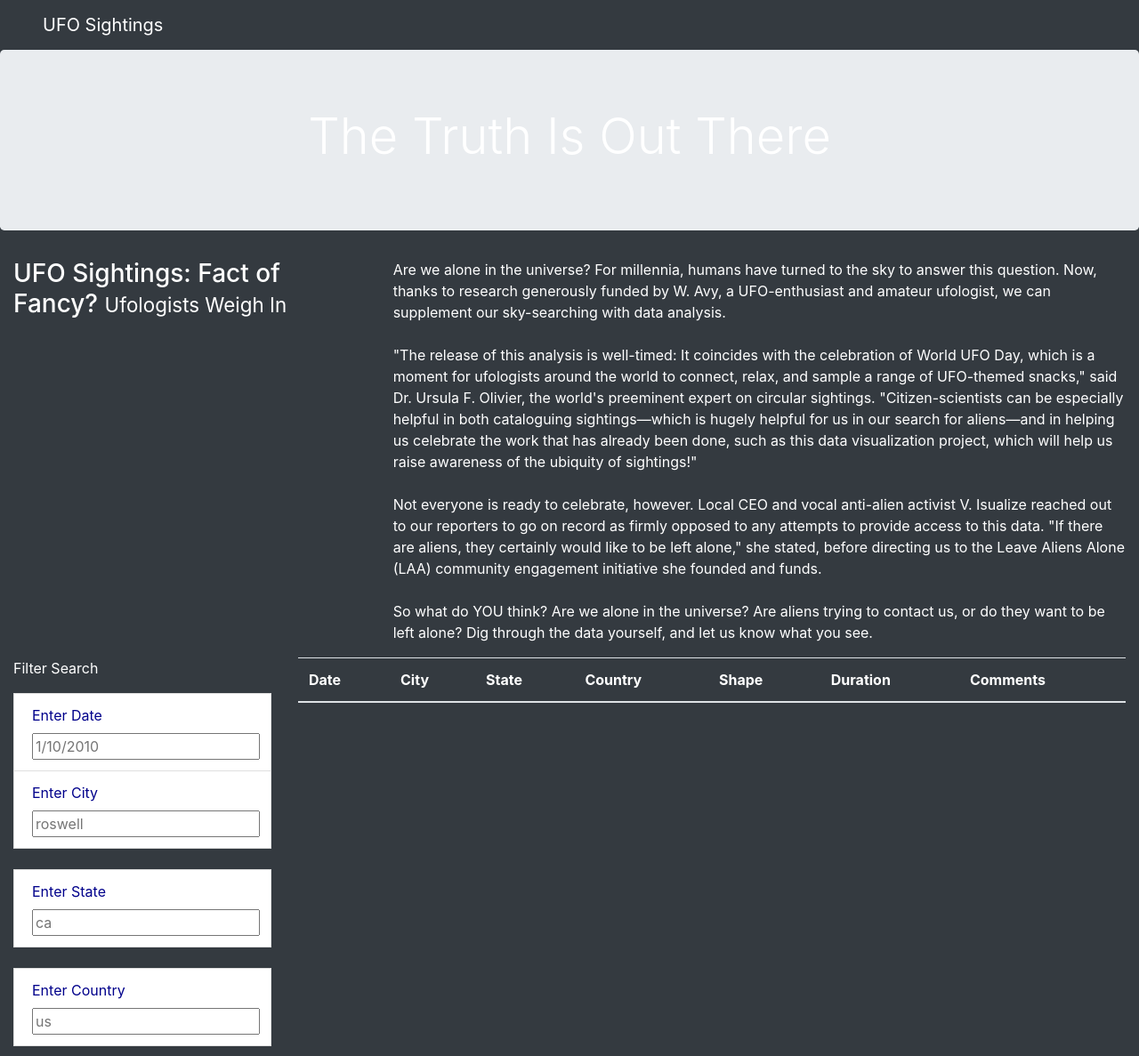
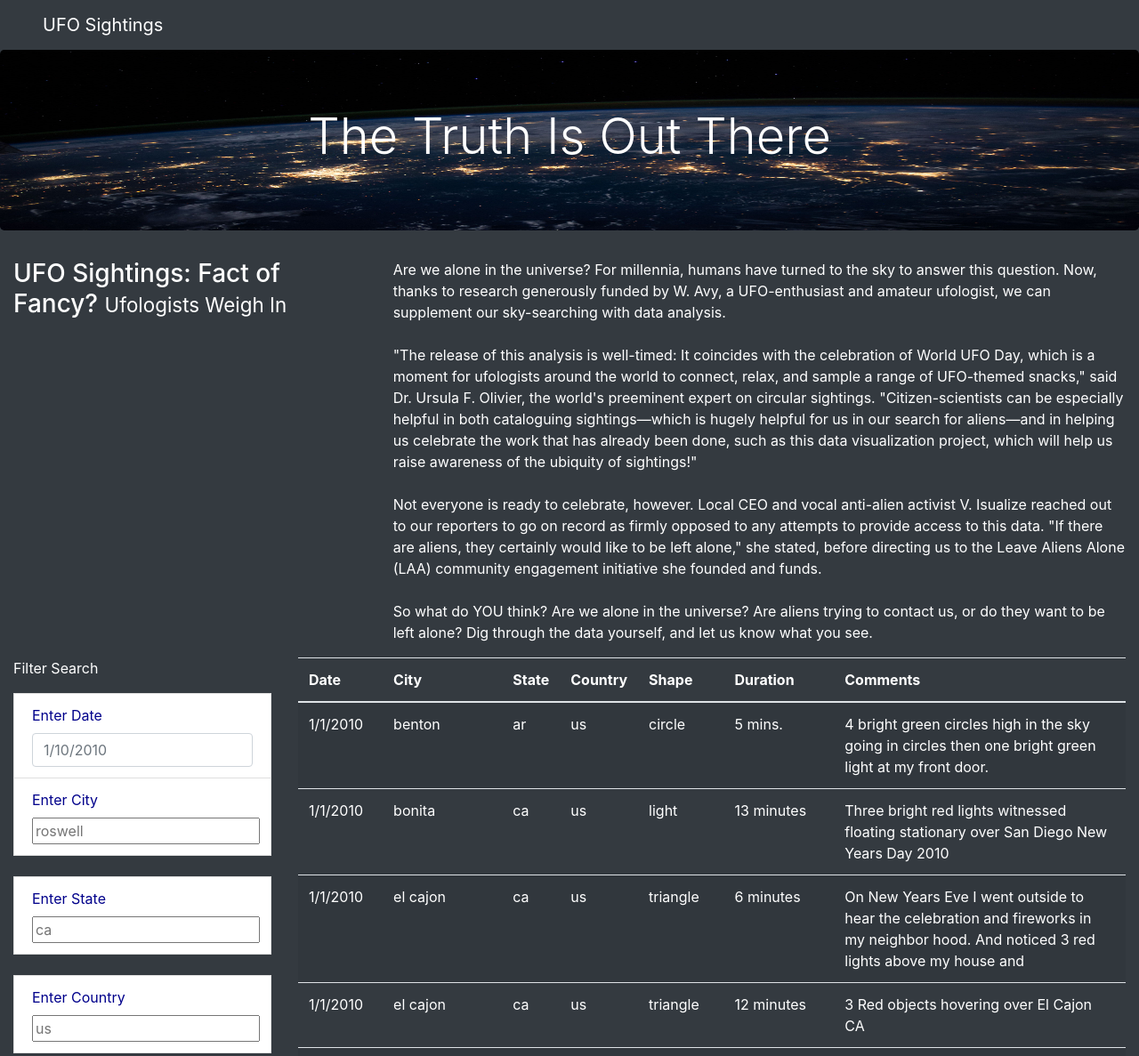
Before and after one commit to msbalabanda/UFOs, a plain HTML site: page index.html in a window 1280 px wide. Shown: the top 1187 px of the page at 89% size. Drawn offline with nearby package versions, Linux system fonts and the light colour scheme; files that its build step writes are made by us from their sources.

Commit message:
add files

```diff
--- a/index.html
+++ b/index.html
@@ -19,7 +19,7 @@
       a {color:white;}
       li {color:darkblue;}
     </style>
-    <link rel="stylesheet" href="static/js/style.css">
+    <link rel="stylesheet" href="static/css/style.css">
 </head>
 <body class="bg-dark">
     <div class="wrapper">
@@ -55,7 +55,7 @@
                 </ul>
                 <li class="list-group-item">
                     <label for="date">Enter Date</label><br>
-                    <input type="text" placeholder="1/10/2010" id="datetime" />
+                    <input class="form-control" type="text" placeholder="1/10/2010" id="datetime"/>
                 </li>
                 <li class = "list-group-item">
                   <label for="city">Enter City</label><br>
@@ -97,7 +97,8 @@
             </div>
           </div>
 <script src="https://cdnjs.cloudflare.com/ajax/libs/d3/4.11.0/d3.js"></script>
-<script src="static/js/data.js"></script>
-<script src="static/js/app.js"></script>
+<script src="js/data.js"></script>
+<script src="js/app.js"></script>
+
 </body>
 </html>
--- a/static/css/style.css
+++ b/static/css/style.css
@@ -3,7 +3,7 @@ body {
     color: #f7f7f7;
   }
   .jumbotron {
-    background-image: url("../images/nasa.jpg");
+    background-image: url("../nasa.jpg");
     background-size: 100% 100%;
     text-align: center;
   }
```
Also changed, not shown: static/nasa.jpg (renamed from images/nasa.jpg), 1 other file.
